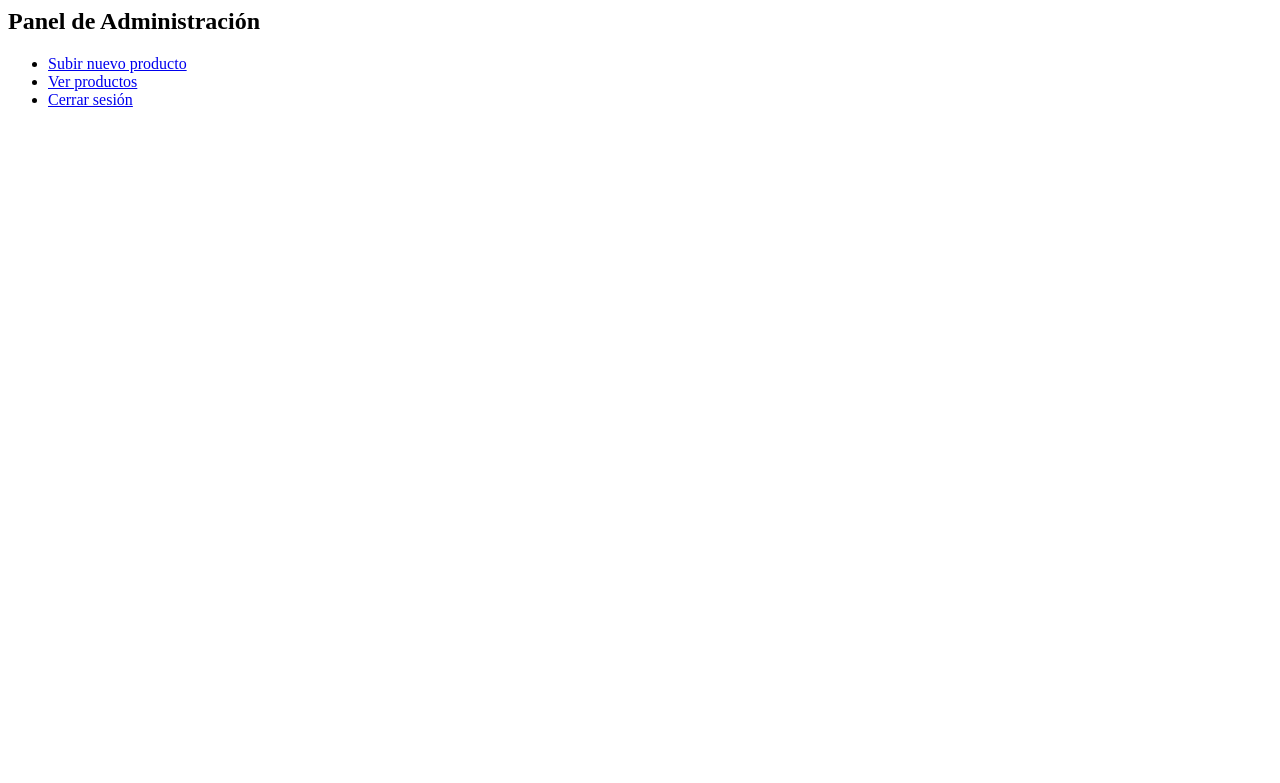
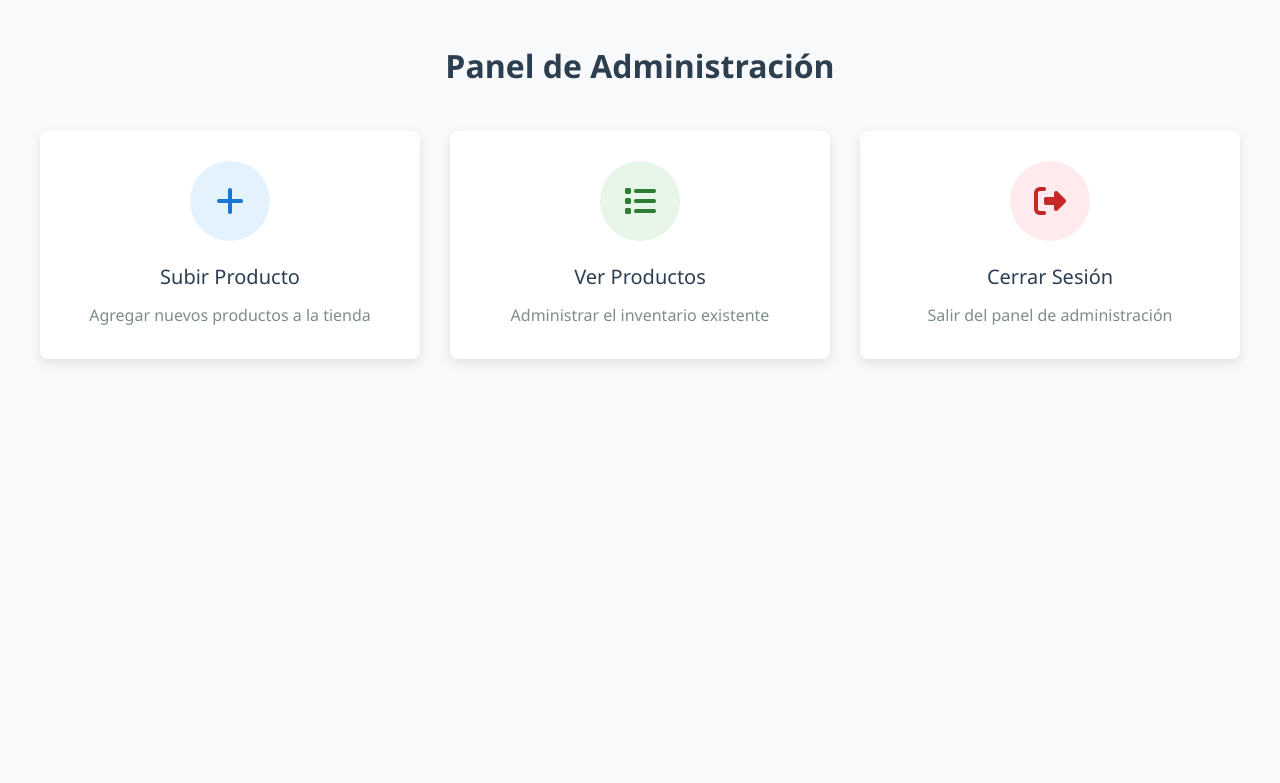
Before and after one commit to Alejosor/recomendador_ropa, a Flask app: page /admin/dashboard in a window 1280 px wide. Shown: the top 783 px of the page. Run offline with Flask 3, Linux system fonts and the light colour scheme; the visitor is signed in with stand-in values (Sample User, id 1).

Commit message:
Revamp dashboard.html with enhanced styling, improved layout, and added user interaction elements

```diff
--- a/app/templates/admin/dashboard.html
+++ b/app/templates/admin/dashboard.html
@@ -1,6 +1,156 @@
-<h2>Panel de Administración</h2>
-<ul>
-    <li><a href="{{ url_for('admin.subir_producto') }}">Subir nuevo producto</a></li>
-    <li><a href="{{ url_for('admin.lista_productos') }}">Ver productos</a></li>
-    <li><a href="{{ url_for('auth.logout') }}">Cerrar sesión</a></li>
-</ul>
+<!DOCTYPE html>
+<html lang="es">
+<head>
+    <meta charset="UTF-8">
+    <meta name="viewport" content="width=device-width, initial-scale=1.0">
+    <title>Panel de Administración | Futbolera</title>
+    <!-- Font Awesome -->
+    <link rel="stylesheet" href="https://site-assets.fontawesome.com/releases/v6.7.2/css/all.css">
+    <style>
+        body {
+            font-family: 'Segoe UI', Tahoma, Geneva, Verdana, sans-serif;
+            background-color: #f8f9fa;
+            margin: 0;
+            padding: 0;
+            color: #2c3e50;
+            line-height: 1.6;
+        }
+
+        .container {
+            max-width: 1200px;
+            margin: 40px auto;
+            padding: 0 20px;
+        }
+
+        h2 {
+            color: #2c3e50;
+            text-align: center;
+            margin-bottom: 40px;
+            font-size: 32px;
+            font-weight: 600;
+        }
+
+        .admin-grid {
+            display: grid;
+            grid-template-columns: repeat(3, 1fr);
+            gap: 30px;
+            list-style-type: none;
+            padding: 0;
+        }
+
+        .admin-card {
+            background-color: white;
+            border-radius: 8px;
+            box-shadow: 0 4px 12px rgba(0, 0, 0, 0.1);
+            padding: 30px;
+            text-align: center;
+            transition: transform 0.3s, box-shadow 0.3s;
+        }
+
+        .admin-card:hover {
+            transform: translateY(-10px);
+            box-shadow: 0 8px 24px rgba(0, 0, 0, 0.15);
+        }
+
+        .admin-card a {
+            display: flex;
+            flex-direction: column;
+            align-items: center;
+            text-decoration: none;
+            color: #2c3e50;
+            height: 100%;
+        }
+
+        .icon-wrapper {
+            background-color: #f8f9fa;
+            width: 80px;
+            height: 80px;
+            border-radius: 50%;
+            display: flex;
+            align-items: center;
+            justify-content: center;
+            margin-bottom: 20px;
+        }
+
+        .admin-card:nth-child(1) .icon-wrapper {
+            background-color: #e3f2fd;
+            color: #1976d2;
+        }
+
+        .admin-card:nth-child(2) .icon-wrapper {
+            background-color: #e8f5e9;
+            color: #2e7d32;
+        }
+
+        .admin-card:nth-child(3) .icon-wrapper {
+            background-color: #ffebee;
+            color: #c62828;
+        }
+
+        .admin-card i {
+            font-size: 32px;
+        }
+
+        .admin-card h3 {
+            margin-top: 0;
+            margin-bottom: 10px;
+            font-size: 20px;
+            font-weight: 500;
+        }
+
+        .admin-card p {
+            color: #7f8c8d;
+            margin: 0;
+        }
+
+        @media (max-width: 992px) {
+            .admin-grid {
+                grid-template-columns: repeat(2, 1fr);
+            }
+        }
+
+        @media (max-width: 580px) {
+            .admin-grid {
+                grid-template-columns: 1fr;
+            }
+        }
+    </style>
+</head>
+<body>
+    <div class="container">
+        <h2>Panel de Administración</h2>
+
+        <ul class="admin-grid">
+            <li class="admin-card">
+                <a href="{{ url_for('admin.subir_producto') }}">
+                    <div class="icon-wrapper">
+                        <i class="fas fa-plus"></i>
+                    </div>
+                    <h3>Subir Producto</h3>
+                    <p>Agregar nuevos productos a la tienda</p>
+                </a>
+            </li>
+
+            <li class="admin-card">
+                <a href="{{ url_for('admin.lista_productos') }}">
+                    <div class="icon-wrapper">
+                        <i class="fas fa-list"></i>
+                    </div>
+                    <h3>Ver Productos</h3>
+                    <p>Administrar el inventario existente</p>
+                </a>
+            </li>
+
+            <li class="admin-card">
+                <a href="{{ url_for('auth.logout') }}">
+                    <div class="icon-wrapper">
+                        <i class="fas fa-sign-out-alt"></i>
+                    </div>
+                    <h3>Cerrar Sesión</h3>
+                    <p>Salir del panel de administración</p>
+                </a>
+            </li>
+        </ul>
+    </div>
+</body>
+</html>
```
